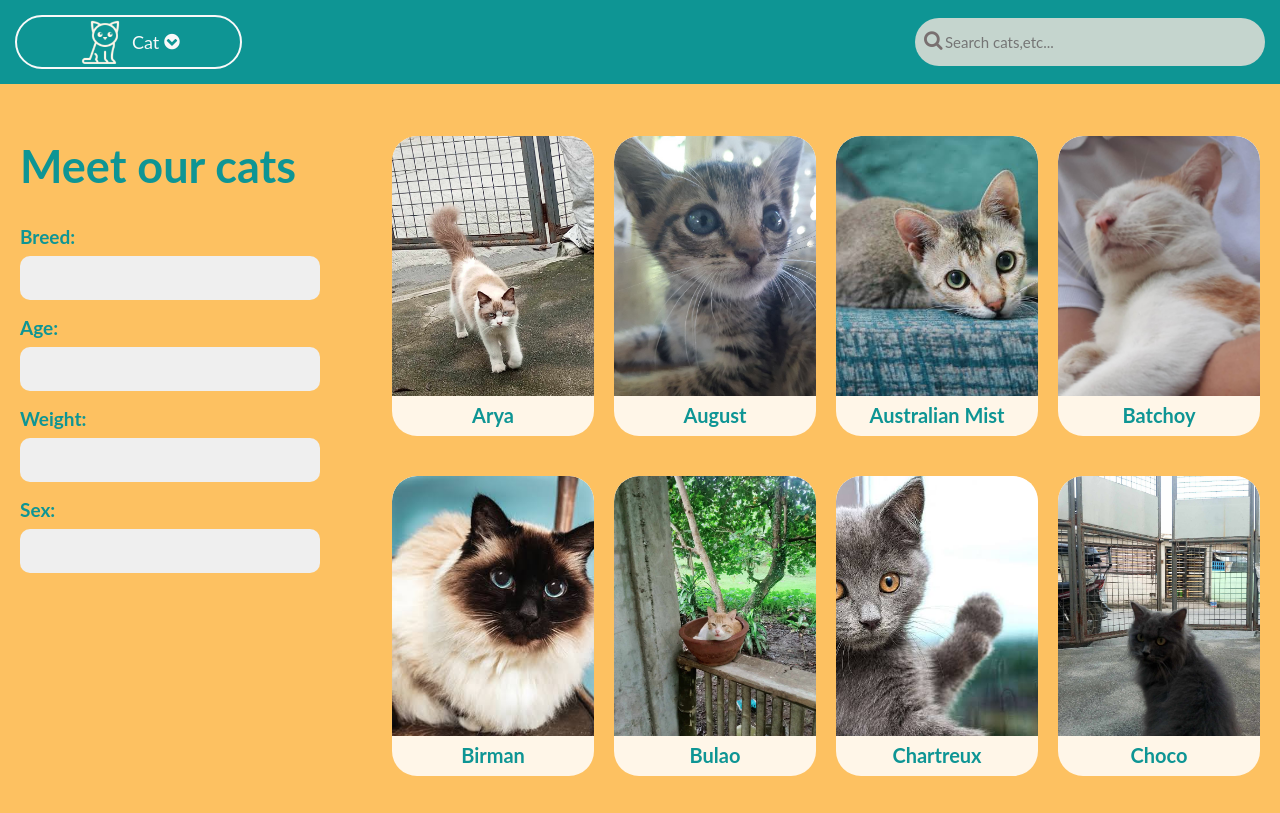
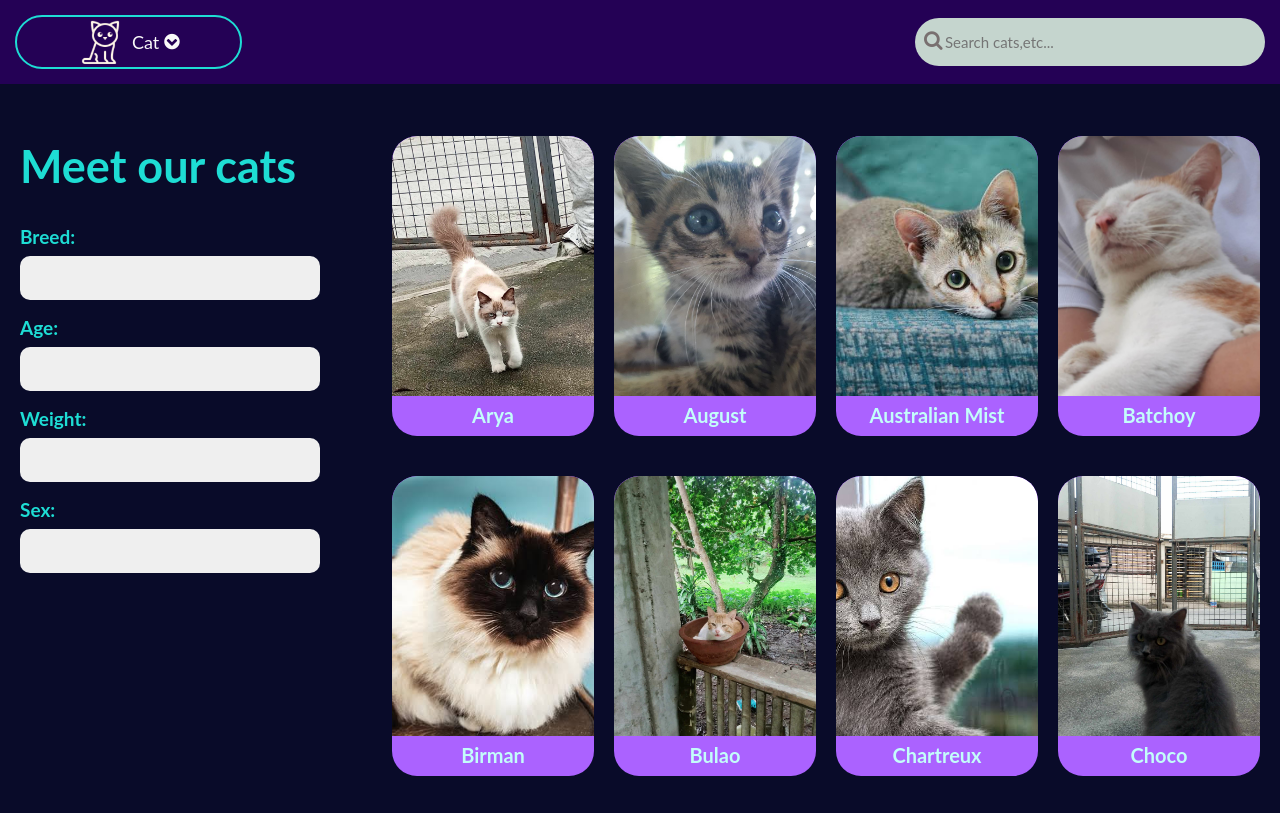
Before and after one commit to Marktrex/gr2_bscs3a_petconnect, a PHP site: page /donate-cat-page.html in a window 1280 px wide. Shown: the top 813 px of the page. Run offline with PHP 8.4, Linux system fonts and the light colour scheme.

Commit message:
cat + dog gallery
applied darkmode but still missing parts lololols

```diff
--- a/src/donate-cat-page.css
+++ b/src/donate-cat-page.css
@@ -15,7 +15,7 @@
 body {
     min-height: 100vh;
     position: relative;
-    background: #fdc161;
+    background: #090b29;
 }
 
 header {
@@ -184,7 +184,7 @@ header .navbar {
     width: 100%;
     z-index: 1;
     padding: 15px;
-    background: #0e9594;
+    background: #240155;
 }
 
 .menu {
@@ -203,7 +203,7 @@ header .navbar {
     gap: 5px;
     align-items: center;
     padding: 0 60px;
-    border: 2px solid #f9f9f9;
+    border: 2px solid #1EDDD4;
     border-radius: 40px;
     color: #f9f9f9;
     font-size: 18px;
@@ -219,12 +219,12 @@ header .navbar {
     display: none;
     position: absolute;
     top: 4rem;
-    background: #0e9594;
+    background: #240155;
     box-shadow: 0px 8px 16px 0px rgba(0,0,0,0.2);
     z-index: 1;
     width: 100%;
     text-align: center;
-    border: 2px solid #f9f9f9;
+    border: 2px solid #1EDDD4;
     border-radius: 40px;
 }
 
@@ -324,13 +324,13 @@ main {
 .cat-select label{
     font-weight: 700;
     font-size: 19px;
-    color: #0e9594;
+    color: #1EDDD4;
 }
 
 .cat-select select{
     padding: 14px;
     border-radius: 10px;
-    color: #0e9594;
+    color: #1EDDD4;
     border: none;
     appearance: none;
 }
@@ -348,7 +348,7 @@ main {
     flex-direction: column;
     text-align: left;
     font-size: 45px;
-    color: #0e9594;
+    color: #1EDDD4;
     margin-top: 1%;
 }
 
@@ -367,7 +367,7 @@ main {
     position: relative;
     overflow: hidden;
     height: 300px;
-    background: #fff6e8;
+    background: #ab62ff;
     border-bottom-right-radius: 25px;
     border-bottom-left-radius: 25px;
 }
@@ -377,7 +377,7 @@ main {
     margin-top: 2%;
     font-size: 20px;
     font-weight: 700;
-    color: #0e9594;
+    color: #c3fdfa;
 }
 
  .img-bg .overlay{
@@ -406,7 +406,7 @@ main {
 .img-bg h2{
     font-size: 20px;
     margin-top: 20%;
-    color: #fdc161;
+    color: #1EDDD4;
 }
 
 .overlay p{
--- a/src/donate-dog-page.html
+++ b/src/donate-dog-page.html
@@ -17,7 +17,7 @@
         <nav class="navbar">
 
             <a href="#" class="logo">
-                <img src="/src/icons/logo.png" alt="Logo">
+                <img src="/src/icons/logo-dark.png" alt="Logo">
             </a>
 
             <ul class="menu-links">
@@ -31,8 +31,8 @@
                 </a>
                 </li>
                 <li class="join-btn"><a href="#">Join Us</a></li>
-                <span id="close-menu-btn" class="material-symbols-outlined">close</span>
-            </ul>
+                <span id="close-menu-btn" class="material-
+         symbols-outlined">close</span>   </ul>
             <span id="hamburger-btn" class="material-symbols-outlined">menu</span>
         </nav>
     </div>
```
Also changed, not shown: src/donate-dog-page.css (+11 -11 lines).
